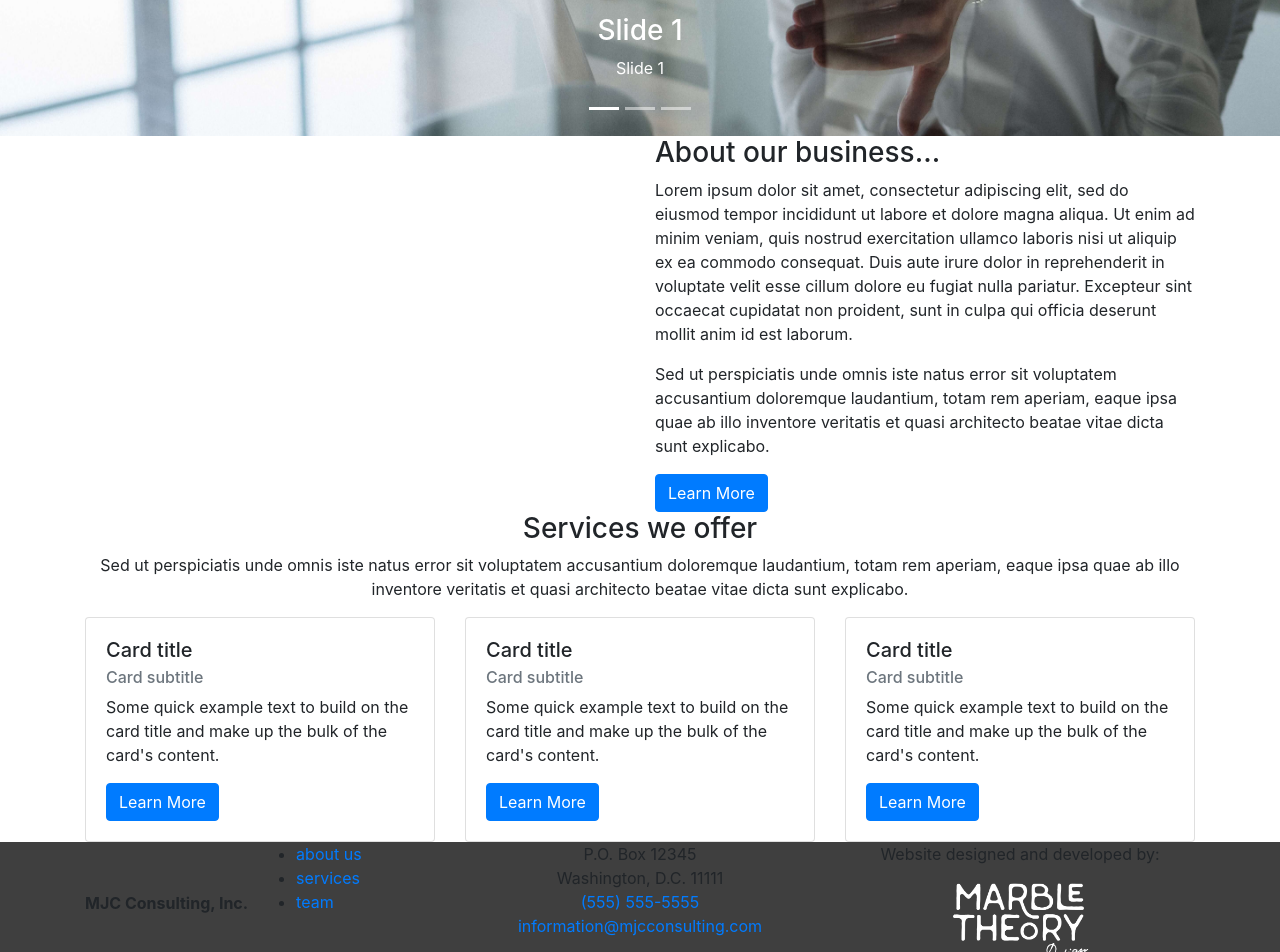
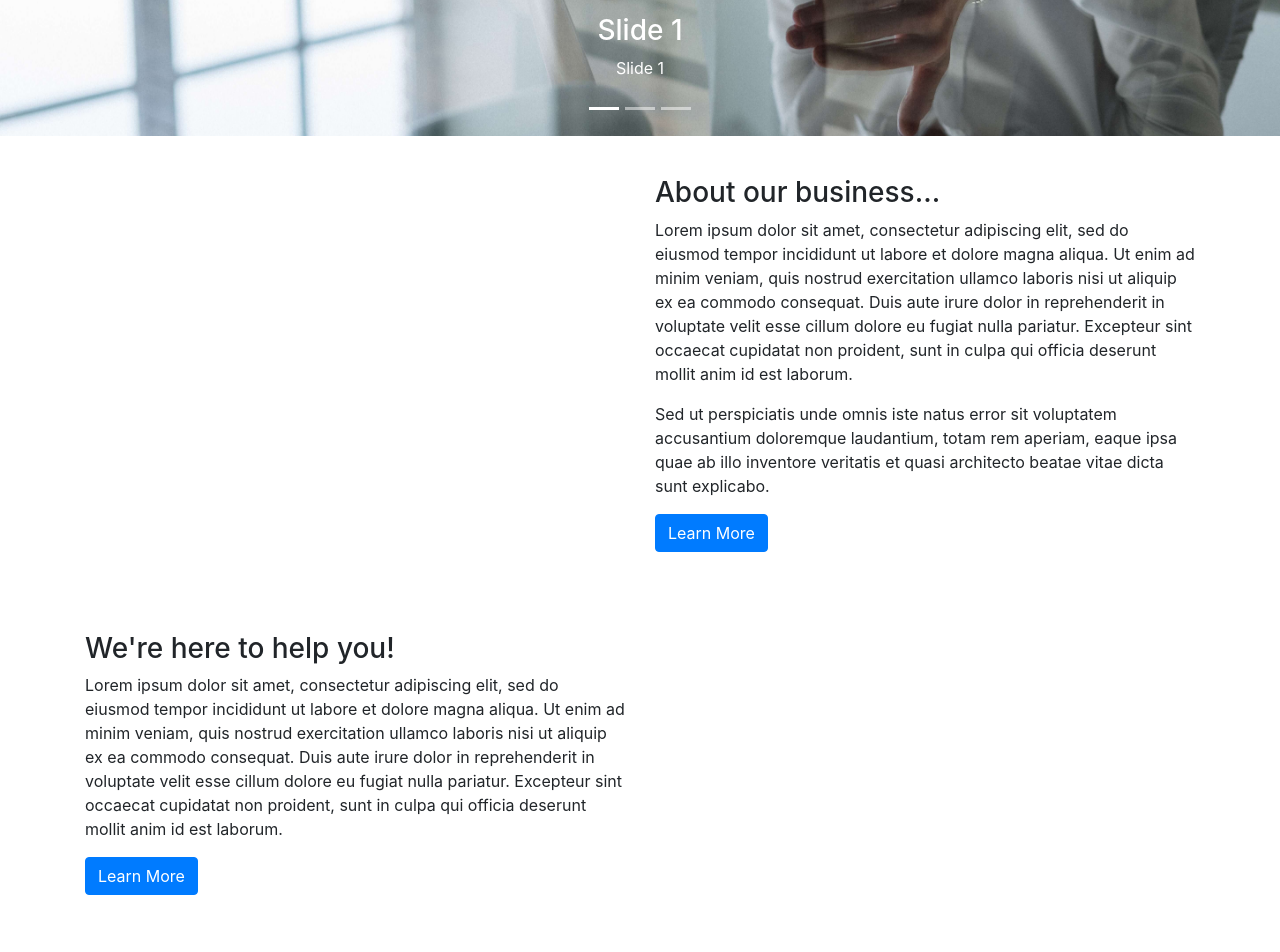
Before and after one commit to rscole87/mjc_business_site, a React (Create React App) app: page / in a window 1280 px wide. Shown: the part 560-1512 px from the top of the page. Built offline with nearby package versions, Linux system fonts and the light colour scheme.

Commit message:
add call to action component and style sections

```diff
--- /dev/null
+++ b/src/components/CallToActionComponent.js
@@ -0,0 +1,22 @@
+import React from "react";
+
+const CallToAction = () => {
+  return (
+    <>
+      <section id="call-to-action-section">
+        <div className="container">
+          <div className="row">
+            <div className="col">
+              <h3>We're here to help you!</h3>
+              <p>Lorem ipsum dolor sit amet, consectetur adipiscing elit, sed do eiusmod tempor incididunt ut labore et dolore magna aliqua. Ut enim ad minim veniam, quis nostrud exercitation ullamco laboris nisi ut aliquip ex ea commodo consequat. Duis aute irure dolor in reprehenderit in voluptate velit esse cillum dolore eu fugiat nulla pariatur. Excepteur sint occaecat cupidatat non proident, sunt in culpa qui officia deserunt mollit anim id est laborum.</p>
+              <button className="btn btn-primary">Learn More</button>
+            </div>
+            <div className="col"></div>
+          </div>
+        </div>
+      </section>
+    </>
+  );
+};
+
+export default CallToAction;
--- a/src/components/MainComponent.js
+++ b/src/components/MainComponent.js
@@ -3,6 +3,7 @@ import NavComponent from "./NavComponent";
 import Jumbotron from "./ JumbotronComponent"
 import About from "./AboutComponent";
 import Services from "./ServicesComponent";
+import CallToAction from "./CallToActionComponent";
 import Footer from "./FooterComponent";
 
 const Main = () => {
@@ -11,6 +12,7 @@ const Main = () => {
         <NavComponent />
         <Jumbotron />
         <About />
+        <CallToAction />
         <Services />
         <Footer />
     </>
--- a/src/styles/App.css
+++ b/src/styles/App.css
@@ -3,8 +3,24 @@
   height: 80vh;
 }
 
+#about-section {
+  min-height: 40vh;
+  padding: 5vh 0;
+}
+
+#call-to-action-section {
+  min-height: 40vh;
+  padding: 5vh 0;
+}
+
+#services-section {
+  min-height: 40vh;
+  padding: 5vh 0;
+}
+
 footer {
   background-color: #3f3f3f;
+  padding: 5vh 0;
 }
 
 footer #mt-logo {
--- a/src/styles/App.scss
+++ b/src/styles/App.scss
@@ -3,8 +3,25 @@
     height: 80vh;
 }
 
+#about-section{
+    min-height: 40vh;
+    padding: 5vh 0;
+}
+
+#call-to-action-section{
+    min-height: 40vh;
+    padding: 5vh 0;
+}
+
+#services-section{
+    min-height: 40vh;
+    padding: 5vh 0;
+}
+
+
 footer{
     background-color: rgb(63, 63, 63);
+    padding: 5vh 0;
 
     #mt-logo{
         max-width: 50%;
```
Also changed, not shown: 1 other file (tests, documents, lock files or other folders).
